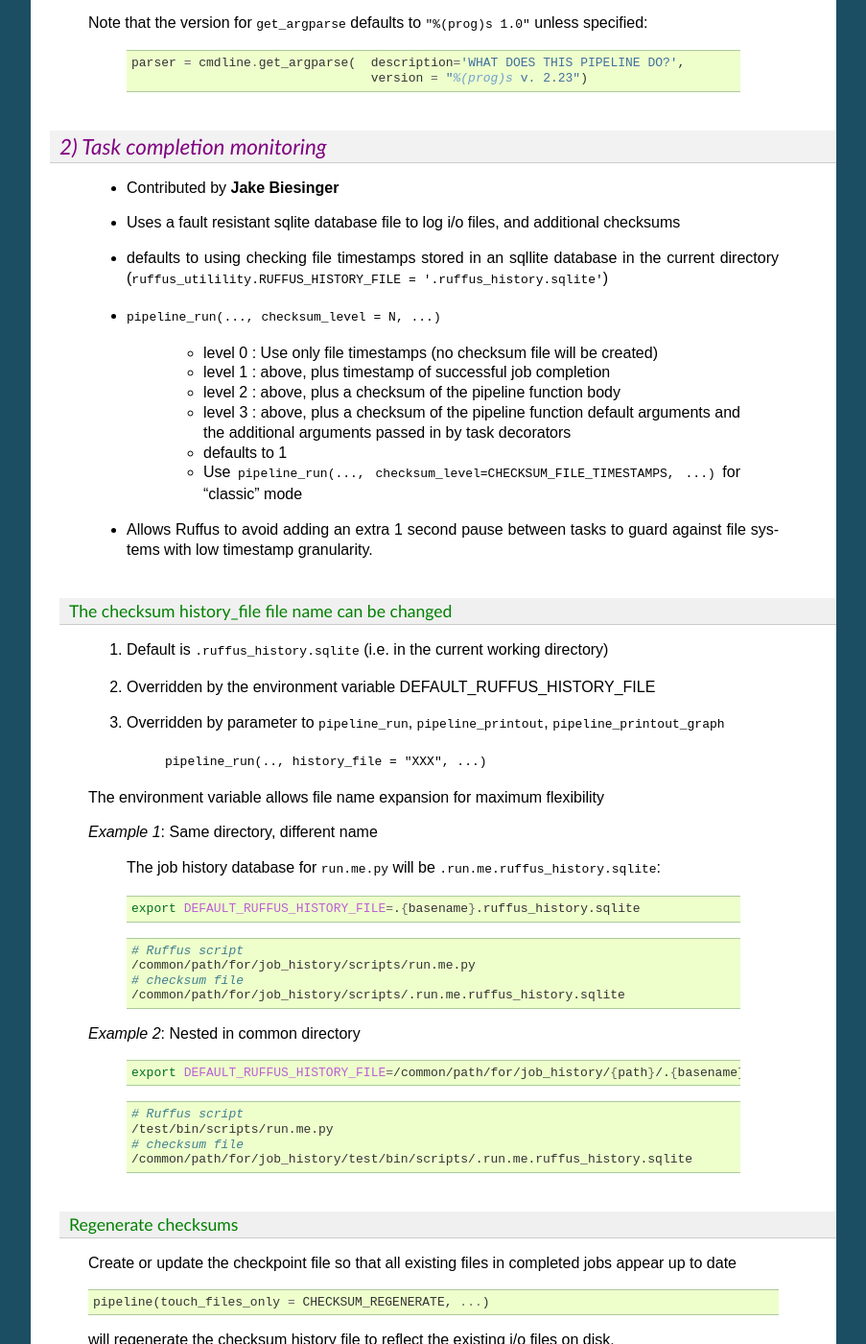
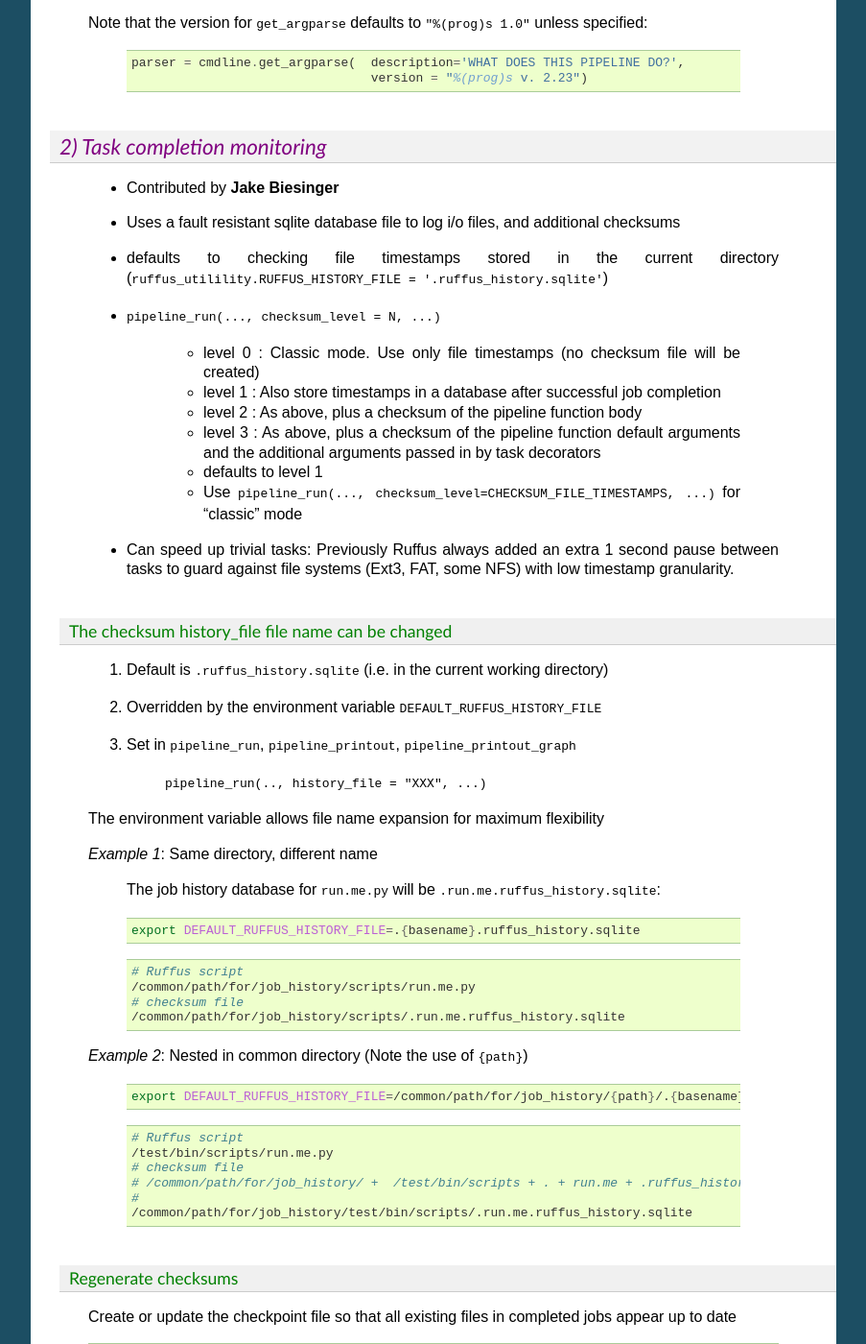
Before and after one commit to cgat-developers/ruffus, a Sphinx documentation site: the page built from doc/history.rst, in a window 1280 px wide and 1400 px high, scrolled down 1245 px. Shown: the whole window at 96% size, without its empty margins (198-1101 px from the left). Built offline with Sphinx 7.4.7, drawn with Linux system fonts in a browser that asks for light colours; formulas are drawn with MathJax 3; the version number could not be read and is left out; some of the changed text lies outside the part shown.

Commit message:
describe changes prepare for 2.4 release

```diff
--- a/doc/history.rst
+++ b/doc/history.rst
@@ -100,19 +100,20 @@ Additions to ``ruffus`` namespace
 
     * Contributed by **Jake Biesinger**
     * Uses a fault resistant sqlite database file to log i/o files, and additional checksums
-    * defaults to using checking file timestamps stored in an sqllite database in the current directory (``ruffus_utilility.RUFFUS_HISTORY_FILE = '.ruffus_history.sqlite'``)
+    * defaults to checking file timestamps stored in the current directory (``ruffus_utilility.RUFFUS_HISTORY_FILE = '.ruffus_history.sqlite'``)
     * ``pipeline_run(..., checksum_level = N, ...)``
 
-       * level 0 : Use only file timestamps (no checksum file will be created)
-       * level 1 : above, plus timestamp of successful job completion
-       * level 2 : above, plus a checksum of the pipeline function body
-       * level 3 : above, plus a checksum of the pipeline function default arguments and the additional arguments passed in by task decorators
+       * level 0 : Classic mode. Use only file timestamps (no checksum file will be created)
+       * level 1 : Also store timestamps in a database after successful job completion
+       * level 2 : As above, plus a checksum of the pipeline function body
+       * level 3 : As above, plus a checksum of the pipeline function default arguments and the additional arguments passed in by task decorators
 
-       * defaults to 1
+       * defaults to level 1
        * Use ``pipeline_run(..., checksum_level=CHECKSUM_FILE_TIMESTAMPS, ...)`` for "classic" mode
 
 
-    * Allows Ruffus to avoid adding an extra 1 second pause between tasks to guard against file systems with low timestamp granularity.
+    * Can speed up trivial tasks: Previously Ruffus always added an extra 1 second pause between tasks
+      to guard against file systems (Ext3, FAT, some NFS) with low timestamp granularity.
 
 
 ____________________________________________________________________________________________________________________
@@ -121,8 +122,8 @@ ________________________________________________________________________________
 
 
     1) Default is ``.ruffus_history.sqlite`` (i.e. in the current working directory)
-    2) Overridden by the environment variable DEFAULT_RUFFUS_HISTORY_FILE
-    3) Overridden by parameter to ``pipeline_run``, ``pipeline_printout``, ``pipeline_printout_graph``
+    2) Overridden by the environment variable ``DEFAULT_RUFFUS_HISTORY_FILE``
+    3) Set in ``pipeline_run``, ``pipeline_printout``, ``pipeline_printout_graph``
 
             ``pipeline_run(.., history_file = "XXX", ...)``
 
@@ -145,7 +146,7 @@ ________________________________________________________________________________
             # checksum file
             /common/path/for/job_history/scripts/.run.me.ruffus_history.sqlite
 
-    *Example 2*: Nested in common directory
+    *Example 2*: Nested in common directory (Note the use of ``{path}``)
 
         .. code-block:: bash
 
@@ -156,6 +157,8 @@ ________________________________________________________________________________
             # Ruffus script
             /test/bin/scripts/run.me.py
             # checksum file
+            # /common/path/for/job_history/ +  /test/bin/scripts + . + run.me + .ruffus_history.sqlite
+            #
             /common/path/for/job_history/test/bin/scripts/.run.me.ruffus_history.sqlite
 
 
@@ -233,7 +235,9 @@ ________________________________________________________________________________
                     raise Exception("Failed to run:\n%(cmd)s\n%(err)s\n%(stdout_res)s\n%(stderr_res)s\n" % locals())
 
 
-    * Use ``multithread`` rather than ``multiprocess``
+    .. note:
+
+        Requires ``multithread`` rather than ``multiprocess``
 
         * allows the drmaa session to be shared
         * prevents "processing storms" when hundreds or thousands of cluster jobs complete at the same time.
@@ -254,9 +258,10 @@ ________________________________________________________________________________
 4) ``@subdivide``
 ============================================================================================================================================================
 
-    synonym for ``@split(..., regex(), ...)``
 
     Take a list of input jobs (like ``@transform``) but further splits each into multiple jobs, i.e. it is a many->many more relationship
+
+    synonym for ``@split(..., regex(), ...)``
 
     Example code in  ``test/test_split_regex_and_collate.py``
 
@@ -314,7 +318,8 @@ ________________________________________________________________________________
             @originate([tempdir + d + ".tmp1" for d in 'a', 'b', 'c'])
             def generate_initial_files(outfile):
                 pass
-    * prints as such:
+    * For first step in a pipeline
+    * Clear in ``pipeline_printout``:
 
 
         .. code-block:: bash
@@ -398,7 +403,8 @@ ________________________________________________________________________________
 ____________________________________________________________________________________________________________________
 
     For the new "combinatorics", (i.e. all versus all etc.) decorators, we have **groups** of inputs for each job.
-    This just means an extra level of indirection.
+    This just means an extra level of indirection: ``{path[0][0]}`` (The first input file from the first set of input files)
+    instead of ``{path[0]}``.
 
     .. code-block:: python
         :emphasize-lines: 2
@@ -442,22 +448,25 @@ ________________________________________________________________________________
             ["prev_task.2.ignore", 19, "prev_task.2.correct"]
             ["prev_task.2.ignore", 19, "prev_task.3.oops"   ]
 
-        When we are refer to the 3rd file name in the list (``"{basename[2]}"``), Ruffus knows that
-        the regular expression filter only applies to the third file.
+        When we refer to the 3rd file name in each list of inputs, Ruffus knows that
+        the regular expression filter only applies to any but the third in each list.
+        ( For ``"{0[2]}"`` : ``0`` means the search string. ``2`` means the third file)
 
-        Ruffus sensibly will not go through your inputs filtering everything blindly (i.e. apply the regular expression to``*.ignore``)
+        Ruffus sensibly will not go through your inputs filtering everything blindly (i.e. apply the regular expression to ``*.ignore`` )
 
 
         This works:
 
         .. code-block:: python
-            :emphasize-lines: 3
+            :emphasize-lines: 4
 
             @transform( previous_task,
                         formatter(r".correct" ),            # formatter with optional regular expression
-                        "{basename[2]}")                    # First file in list
+                        "{basename[0]}.changed",
+                        "{0[2]}")                           # 3rd file in list
             def test_transform_task(    infiles,
-                                        outfile):
+                                        outfile,
+                                        third_input_path):
                 pass
 
 
@@ -466,16 +475,18 @@ ________________________________________________________________________________
 
 
 
-        This produces no matches:
+        This produces no matches (``".ignore"`` doesn't match ``".correct"``)
 
         .. code-block:: python
-            :emphasize-lines: 3
+            :emphasize-lines: 4
 
             @transform( previous_task,
                         formatter(r".correct" ),            # formatter with optional regular expression
-                        "{basename[0]}")                    # First file in list
+                        "{basename[0]}.changed",            # First file in list
+                        "{0[0]}")                           # 1st file in list
             def test_transform_task(    infiles,
-                                        outfile):
+                                        outfile,
+                                        first_input_path):
                 pass
 
 
@@ -511,9 +521,10 @@ ________________________________________________________________________________
                     # output file
                     "{path[0][0]}/{base_name[0][0]}.{base_name[0][0]}.out",
 
-                    # regular expression matches
+                    # path decomposition
                     "{path[0][0]}",       # extra: path for 1st input, 1st file
                     "{basename[0][1]}",   # extra: file name for 1st input, 2nd file
+                    # regular expression matches
                     "{ID[1][2]}",         # extra: regular expression named capture group for 2nd input, 3rd file
                     )
             def product( infiles, outfile,
```
Also changed, not shown: other parts of doc/history.rst (+28 -31 lines).
